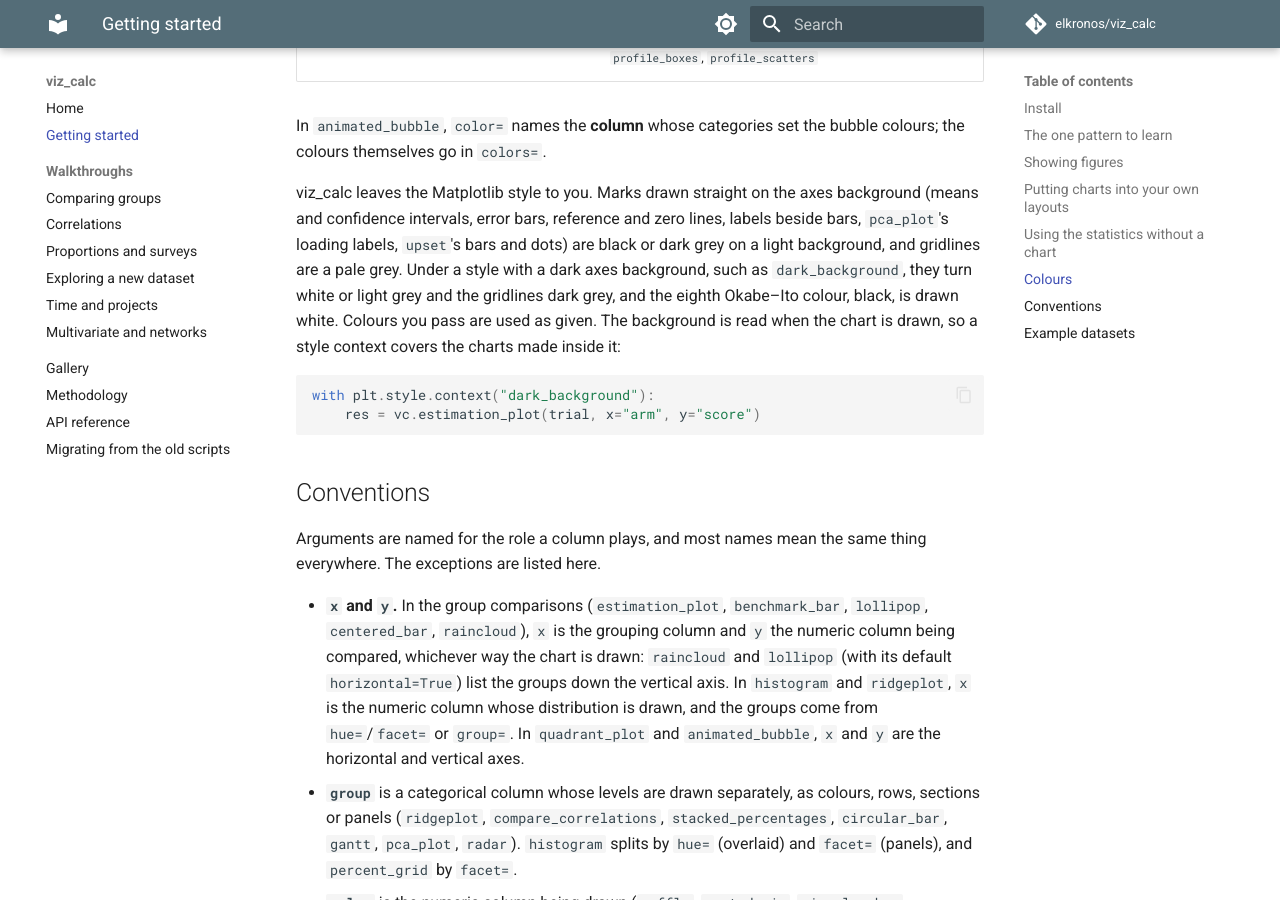
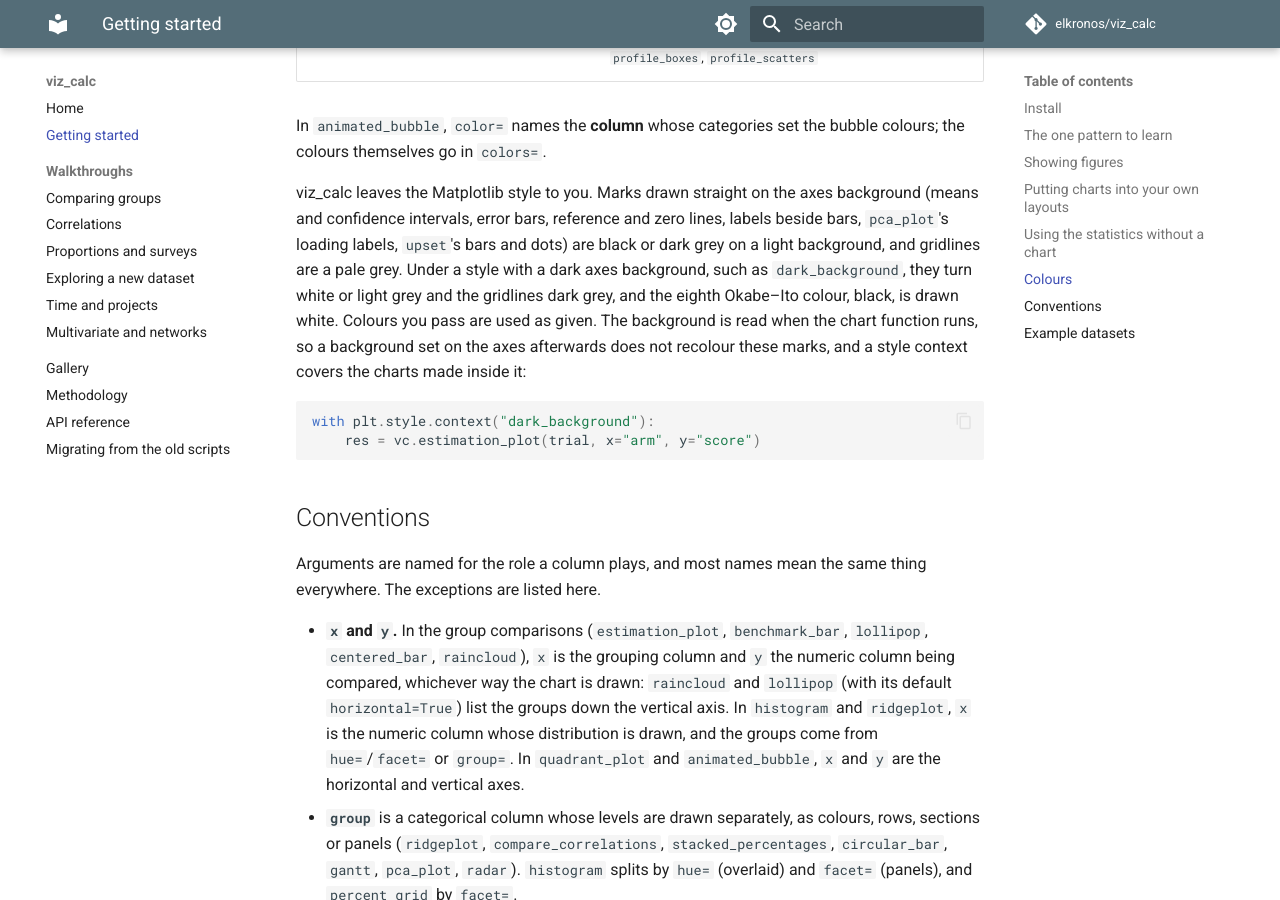
Before and after one commit to elkronos/viz_calc, an MkDocs documentation site: the page built from docs/getting-started.md, in a window 1280 px wide and 900 px high, scrolled down 3826 px. Built offline with MkDocs 1.6.1 and Material for MkDocs 9.7.7, drawn with Linux system fonts in a browser that asks for light colours; comment, search, counter and statistics services are not loaded.

Commit message:
Say when charts read the axes background
The colour guide and foreground() said the background is read when the
chart is drawn. In Matplotlib, drawing is the render at show or savefig
time, but the colours are fixed when the chart function runs, so a face
set on the axes afterwards does not recolour the marks.

````diff
--- a/docs/getting-started.md
+++ b/docs/getting-started.md
@@ -148,8 +148,9 @@ dots) are black or dark grey on a light background, and gridlines are a pale
 grey. Under a style with a dark axes background, such as `dark_background`,
 they turn white or light grey and the gridlines dark grey, and the eighth
 Okabe–Ito colour, black, is drawn white. Colours you pass are used as
-given. The background is read when the chart is drawn, so a style context
-covers the charts made inside it:
+given. The background is read when the chart function runs, so a
+background set on the axes afterwards does not recolour these marks, and a
+style context covers the charts made inside it:
 
 ```python
 with plt.style.context("dark_background"):
````
Also changed, not shown: 1 other file.
